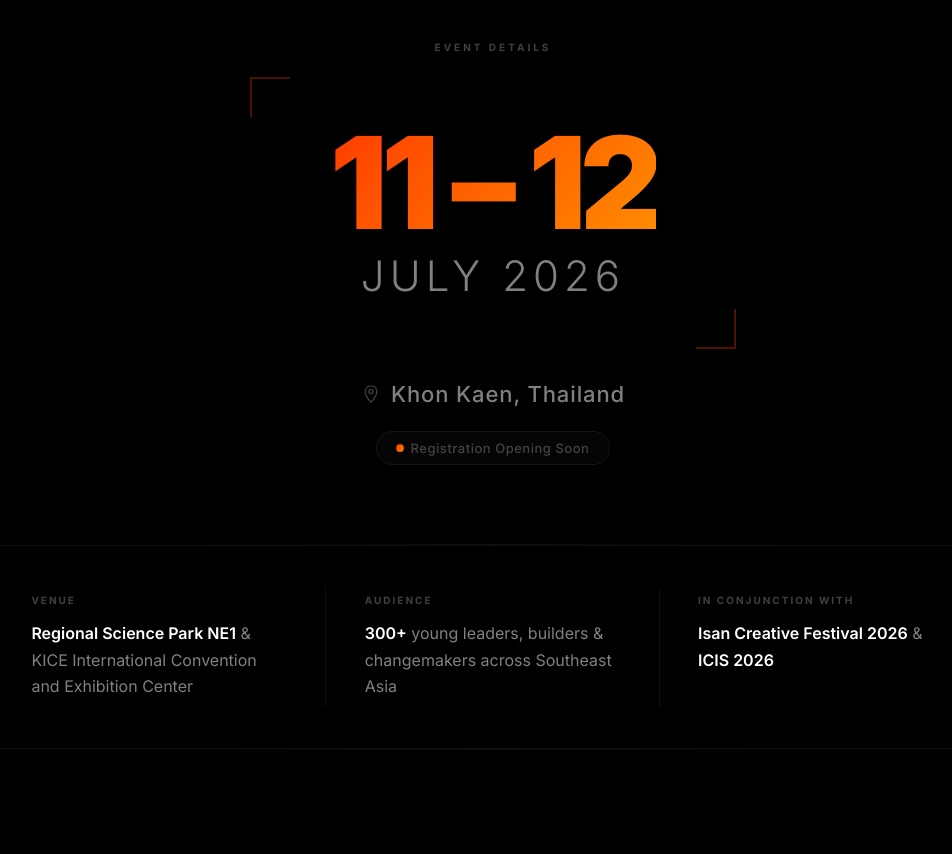
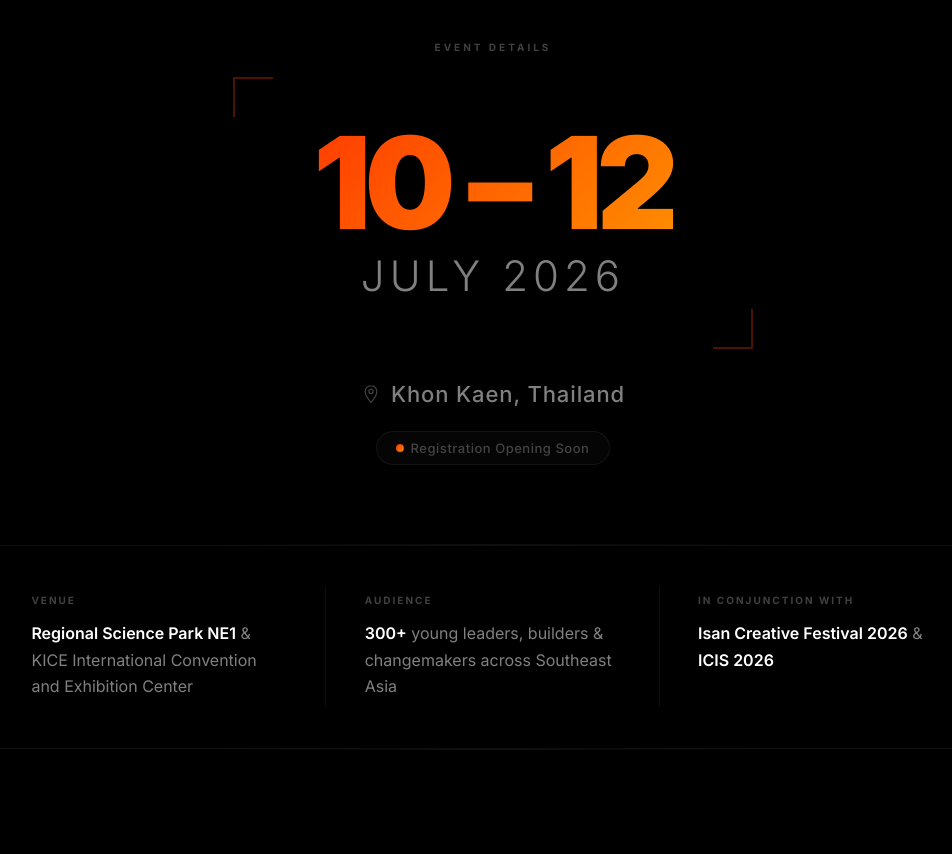
Before and after one commit to SEABridgeDeveloper/gensea-summit-production, a Next.js app: page / in a window 1280 px wide. Shown: the part 3880-4734 px from the top of the page, without its empty margins (147-1099 px from the left). Built offline with nearby package versions, Linux system fonts and the light colour scheme; no server answers.

Commit message:
fix: change date to the correct date

```diff
--- a/src/components/EventInfo.tsx
+++ b/src/components/EventInfo.tsx
@@ -20,7 +20,7 @@ export default function EventInfo() {
       <div className="event-hero reveal">
         <p className="event-overline">Event Details</p>
         <div className="event-date-block">
-          <div className="event-date-big">11 &ndash; 12</div>
+          <div className="event-date-big">10 &ndash; 12</div>
           <span className="event-month">July 2026</span>
         </div>
         <p className="event-location-big">
```
